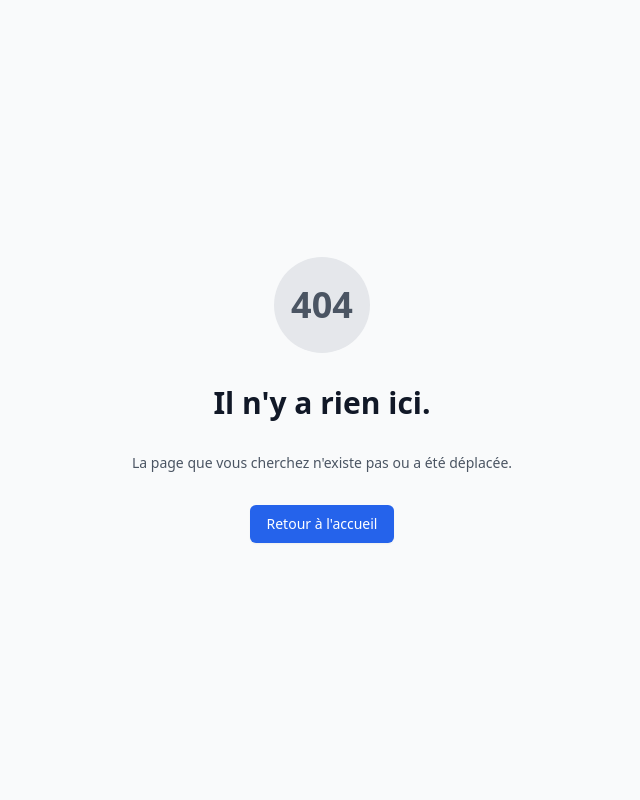
After one commit to agcodes/arnaudgac_pf, a Django app: template templates/404.html in a window 1280 px wide. The commit adds this page. Shown: the whole page, without its empty margins (318-958 px from the left). Run offline with Django 5.2, Linux system fonts and the light colour scheme; the template is opened without the code that fills it, so the values that code supplies are empty; some libraries are stand-ins or nearby versions.

Commit message:
add 404 page

```diff
--- /dev/null
+++ b/cv/middleware.py
@@ -0,0 +1,18 @@
+from django.shortcuts import render
+from django.http import Http404
+
+
+class Custom404Middleware:
+    """Middleware pour afficher la page 404 personnalisée même en mode DEBUG"""
+
+    def __init__(self, get_response):
+        self.get_response = get_response
+
+    def __call__(self, request):
+        response = self.get_response(request)
+        return response
+
+    def process_exception(self, request, exception):
+        if isinstance(exception, Http404):
+            return render(request, '404.html', status=404)
+        return None
--- a/cv/views.py
+++ b/cv/views.py
@@ -98,3 +98,8 @@ def portfolio(request):
 def health_check(request):
     """Endpoint de santé pour les checks Fly.io"""
     return HttpResponse("OK", status=200)
+
+
+def handler404(request, exception):
+    """Handler personnalisé pour les erreurs 404"""
+    return render(request, '404.html', status=404)
--- a/django_cv/settings.py
+++ b/django_cv/settings.py
@@ -31,6 +31,7 @@ MIDDLEWARE = [
     'django.contrib.messages.middleware.MessageMiddleware',
     'django.middleware.clickjacking.XFrameOptionsMiddleware',
     'django_htmx.middleware.HtmxMiddleware',
+    'cv.middleware.Custom404Middleware',
 ]
 
 ROOT_URLCONF = 'django_cv.urls'
--- a/django_cv/urls.py
+++ b/django_cv/urls.py
@@ -2,7 +2,7 @@ from django.contrib import admin
 from django.urls import path, include
 from django.conf import settings
 from django.conf.urls.static import static
-from cv.views import home, portfolio, health_check
+from cv.views import home, portfolio, health_check, handler404
 
 urlpatterns = [
     path('admin/', admin.site.urls),
@@ -10,3 +10,6 @@ urlpatterns = [
     path('portfolio/', portfolio, name='portfolio'),
     path('healthz/', health_check, name='health_check'),
 ] + static(settings.STATIC_URL, document_root=settings.STATIC_ROOT)
+
+# Handler pour les erreurs 404
+handler404 = handler404
--- /dev/null
+++ b/templates/404.html
@@ -0,0 +1,22 @@
+{% extends "base.html" %}
+
+{% block title %}404 - Page non trouvée{% endblock %}
+
+{% block body %}
+<div class="min-h-screen flex items-center justify-center bg-gray-50 py-12 px-4 sm:px-6 lg:px-8">
+    <div class="max-w-md w-full space-y-8 text-center">
+        <div class="mx-auto h-24 w-24 rounded-full bg-gray-200 flex items-center justify-center">
+            <span class="text-4xl font-bold text-gray-600">404</span>
+        </div>
+        <h1 class="text-3xl font-bold text-gray-900">Il n'y a rien ici.</h1>
+        <p class="mt-2 text-sm text-gray-600">
+            La page que vous cherchez n'existe pas ou a été déplacée.
+        </p>
+        <div class="mt-6">
+            <a href="{% url 'home' %}" class="inline-flex items-center px-4 py-2 border border-transparent text-sm font-medium rounded-md shadow-sm text-white bg-blue-600 hover:bg-blue-700 focus:outline-none focus:ring-2 focus:ring-offset-2 focus:ring-blue-500 transition-colors">
+                Retour à l'accueil
+            </a>
+        </div>
+    </div>
+</div>
+{% endblock %}
```
Also changed, not shown: templates/cv/home.html (+6 -2 lines).
